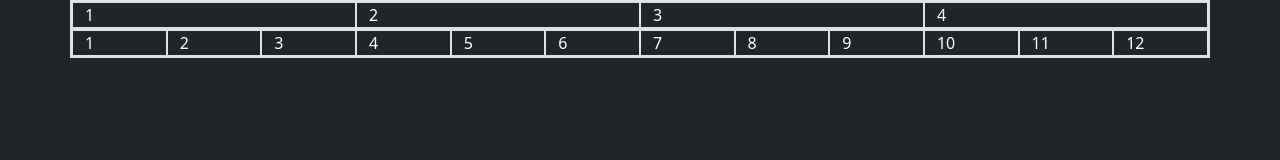
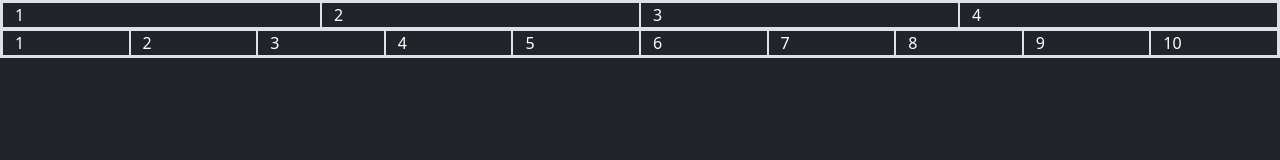
Before and after one commit to annacano0/M09-bootstrap-activities1-3, a plain HTML site: page act1/index.html in a window 1280 px wide. Drawn offline with nearby package versions, Linux system fonts and the light colour scheme.

Commit message:
fix: put correct bootstrap

```diff
--- a/act1/index.html
+++ b/act1/index.html
@@ -11,27 +11,35 @@
             crossorigin="anonymous">
     </head>
     <body class="bg-dark text-white">
-        <div class="container bg-dark text-white border">
+        <div class="container-fluid bg-dark text-white border">
             <div class="row border">
-                <div class="col-6 col-md-6 col-xl-3 border">1</div>
-                <div class="col-6 col-md-6 col-xl-3 border">2</div>
-                <div class="col-6 col-md-6 col-xl-3 border">3</div>
-                <div class="col-6 col-md-6 col-xl-3 border">4</div>
+                <div class="col-xl-3 col-md-6 col-6 grid-item border">1</div>
+                <div class="col-xl-3 col-md-6 col-6 grid-item border">2</div>
+                <div class="col-xl-3 col-md-6 col-6 grid-item border">3</div>
+                <div class="col-xl-3 col-md-6 col-6 grid-item border">4</div>
             </div>
 
             <div class="row border">
-                <div class="col-12 col-md-6 col-xl-1 border">1</div>
-                <div class="col-12 col-md-6 col-xl-1 border">2</div>
-                <div class="col-12 col-md-6 col-xl-1 border">3</div>
-                <div class="col-12 col-md-6 col-xl-1 border">4</div>
-                <div class="col-12 col-md-6 col-xl-1 border">5</div>
-                <div class="col-12 col-md-6 col-xl-1 border">6</div>
-                <div class="col-12 col-md-6 col-xl-1 border">7</div>
-                <div class="col-12 col-md-6 col-xl-1 border">8</div>
-                <div class="col-12 col-md-6 col-xl-1 border">9</div>
-                <div class="col-12 col-md-6 col-xl-1 border">10</div>
-                <div class="col-12 col-md-6 col-xl-1 border">11</div>
-                <div class="col-12 col-md-6 col-xl-1 border">12</div>
+                <div
+                    class="col-lg col-md-6 col-sm-12 grid-item border">1</div>
+                <div
+                    class="col-lg col-md-6 col-sm-12 grid-item border">2</div>
+                <div
+                    class="col-lg col-md-6 col-sm-12 grid-item border">3</div>
+                <div
+                    class="col-lg col-md-6 col-sm-12 grid-item border">4</div>
+                <div
+                    class="col-lg col-md-6 col-sm-12 grid-item border">5</div>
+                <div
+                    class="col-lg col-md-6 col-sm-12 grid-item border">6</div>
+                <div
+                    class="col-lg col-md-6 col-sm-12 grid-item border">7</div>
+                <div
+                    class="col-lg col-md-6 col-sm-12 grid-item border">8</div>
+                <div
+                    class="col-lg col-md-6 col-sm-12 grid-item border">9</div>
+                <div
+                    class="col-lg col-md-6 col-sm-12 grid-item border">10</div>
             </div>
         </div>
 
```
